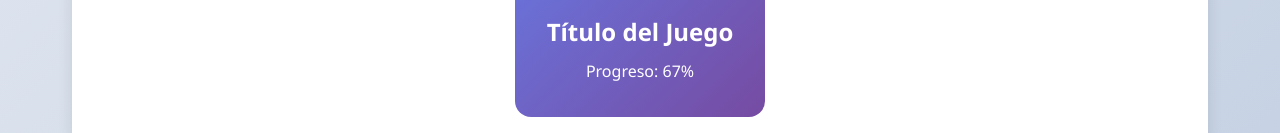
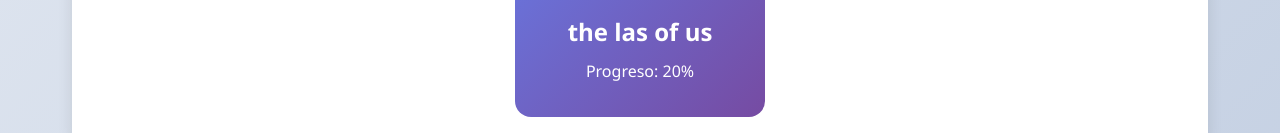
Before and after one commit to alejandromondragon345-beep/mis-pasatiempos, a plain HTML site: page videojuegos.html in a window 1280 px wide. Shown: the part 1710-1843 px from the top of the page. Drawn offline with Linux system fonts and the light colour scheme.

Commit message:
Update videojuegos.html

```diff
--- a/videojuegos.html
+++ b/videojuegos.html
@@ -90,8 +90,8 @@
             <div class="currently-playing">
                 <div class="game-card">
                     <div class="game-icon">🎯</div>
-                    <h4>Título del Juego</h4>
-                    <p>Progreso: 67%</p>
+                    <h4>the las of us</h4>
+                    <p>Progreso: 20%</p>
                 </div>
             </div>
         </div>
@@ -103,4 +103,5 @@
 
     <script src="script.js"></script>
 </body>
+
 </html>
```
